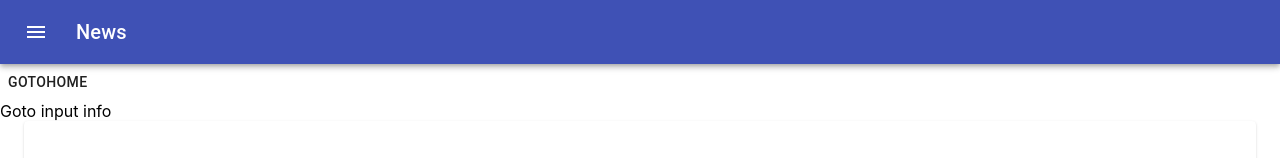
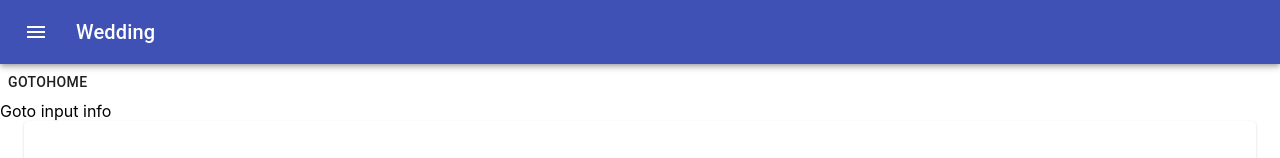
Before and after one commit to aion0721/ksw, a Next.js app: page /guest/inputTest in a window 1280 px wide. Shown: the top 158 px of the page. Built offline with nearby package versions, Linux system fonts and the light colour scheme.

Commit message:
fixed Site name(Header)

```diff
--- a/pages/_app.js
+++ b/pages/_app.js
@@ -50,7 +50,7 @@ function MyApp({ Component, pageProps }) {
               <MenuIcon />
             </IconButton>
             <Typography variant="h6" className="classes.title">
-              News
+              Wedding
             </Typography>
           </ToolBar>
         </AppBar>
--- a/pages/guest/inputTest.js
+++ b/pages/guest/inputTest.js
@@ -230,6 +230,7 @@ function Top() {
           {watchAllFields.lastNameEn}
           {watchAllFields.firstNameEn}
           {watchAllFields.gender}
+          {watchAllFields.whichguest}
           {watchAllFields.address1}
           {watchAllFields.address2}
           {watchAllFields.phoneNumber}
```
